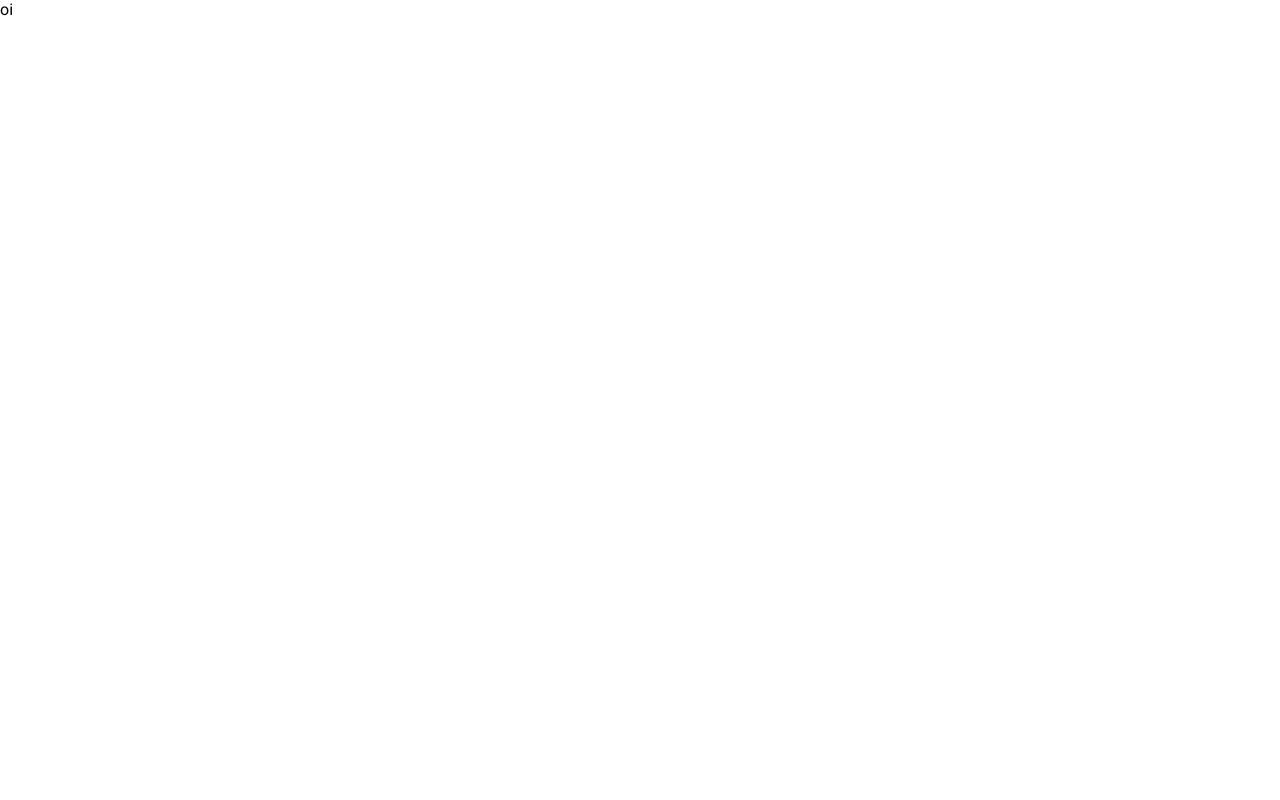
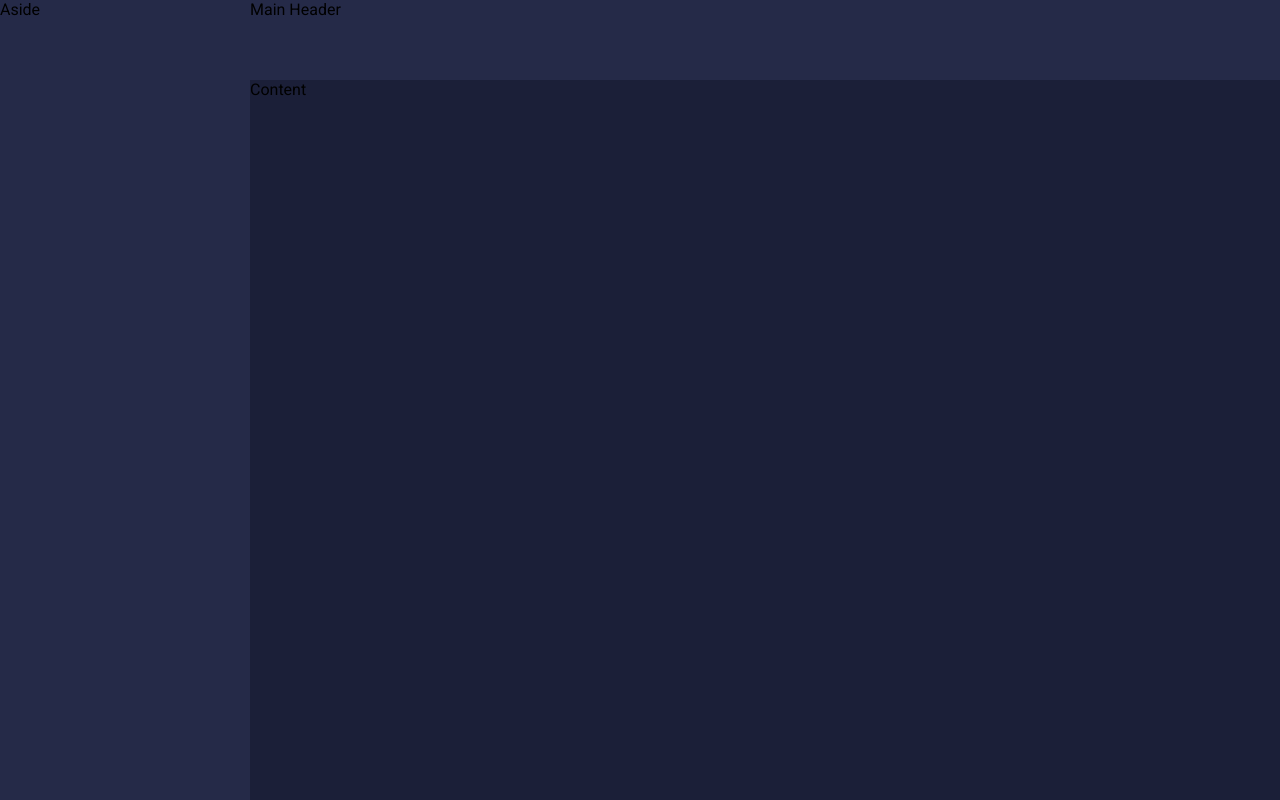
Before and after one commit to Gabriel-Valin/react-dashboard-base, a React (Vite) app: page / in a window 1280 px wide. Built offline with nearby package versions, Linux system fonts and the light colour scheme.

Commit message:
feat: init template dashboard with grid css

```diff
--- a/src/App.tsx
+++ b/src/App.tsx
@@ -1,11 +1,11 @@
-import Dashboard from "./pages/Dashboard"
+import Layout from "./components/Layout"
 import GlobalStyles from "./styles/GlobalStyles"
 
 function App() {
   return (
    <>
     <GlobalStyles />
-    <Dashboard />
+    <Layout />
    </>
   )
 }
--- /dev/null
+++ b/src/components/Aside/index.tsx
@@ -0,0 +1,9 @@
+import { Container } from "./styles";
+
+export default function Aside () {
+    return (
+        <Container>
+            Aside
+        </Container>
+    )
+}
--- /dev/null
+++ b/src/components/Aside/styles.ts
@@ -0,0 +1,6 @@
+import styled from "styled-components";
+
+export const Container = styled.div`
+    grid-area: AS;
+    background-color: #252a48;
+`;
--- /dev/null
+++ b/src/components/Content/index.tsx
@@ -0,0 +1,9 @@
+import { Container } from "./styles";
+
+export default function Content () {
+    return (
+        <Container>
+            Content
+        </Container>
+    )
+}
--- /dev/null
+++ b/src/components/Content/styles.ts
@@ -0,0 +1,6 @@
+import styled from "styled-components";
+
+export const Container = styled.div`
+    grid-area: CT;
+    background-color: #1b1f38;
+`;
--- /dev/null
+++ b/src/components/Layout/index.tsx
@@ -0,0 +1,14 @@
+import { Grid } from "./styles";
+import MainHeader from "../MainHeader";
+import Aside from "../Aside";
+import Content from "../Content";
+
+export default function Layout () {
+    return (
+        <Grid>
+            <MainHeader />
+            <Aside />
+            <Content />
+        </Grid>
+    )
+}
--- /dev/null
+++ b/src/components/Layout/styles.ts
@@ -0,0 +1,20 @@
+import styled from "styled-components";
+
+/**
+ * Layout
+ * MH = MainHeader
+ * AS = Aside
+ * CT = Content
+ */
+
+export const Grid = styled.div`
+    display: grid;
+    grid-template-columns: 250px auto;
+    grid-template-rows: 80px auto;
+
+    grid-template-areas:
+    'AS MH'
+    'AS CT';
+
+    height: 100vh;
+`;
--- /dev/null
+++ b/src/components/MainHeader/index.tsx
@@ -0,0 +1,9 @@
+import { Container } from "./styles";
+
+export default function MainHeader () {
+    return (
+        <Container>
+            Main Header
+        </Container>
+    )
+}
--- /dev/null
+++ b/src/components/MainHeader/styles.ts
@@ -0,0 +1,6 @@
+import styled from "styled-components";
+
+export const Container = styled.div`
+    grid-area: MH;
+    background-color: #252a48;
+`;
--- a/src/pages/Dashboard/index.tsx
+++ b/src/pages/Dashboard/index.tsx
@@ -1,5 +1,7 @@
+import Layout from "../../components/Layout";
+
 export default function Dashboard () {
     return (
-        <div>oi</div>
+       <Layout />
     )
 }
```
